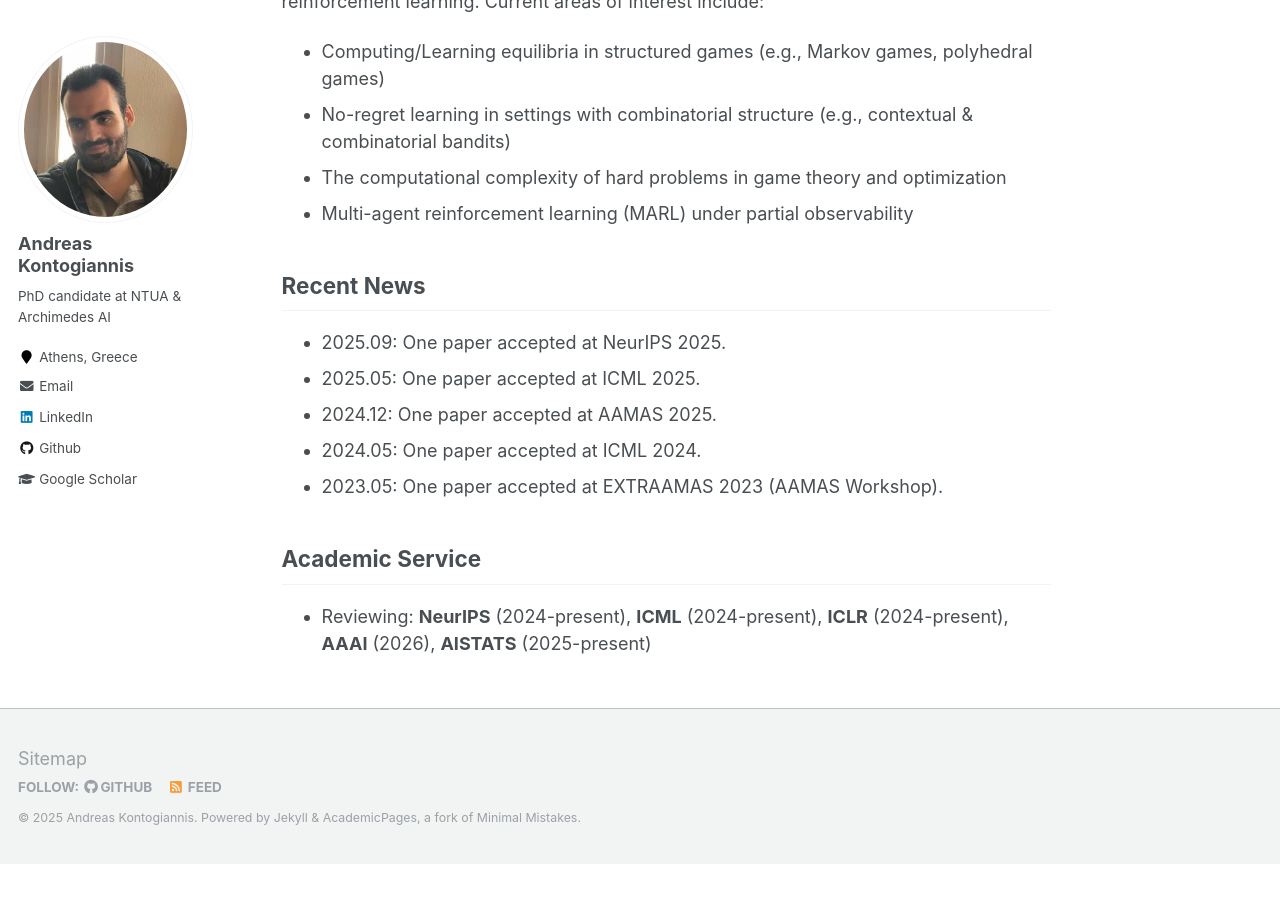
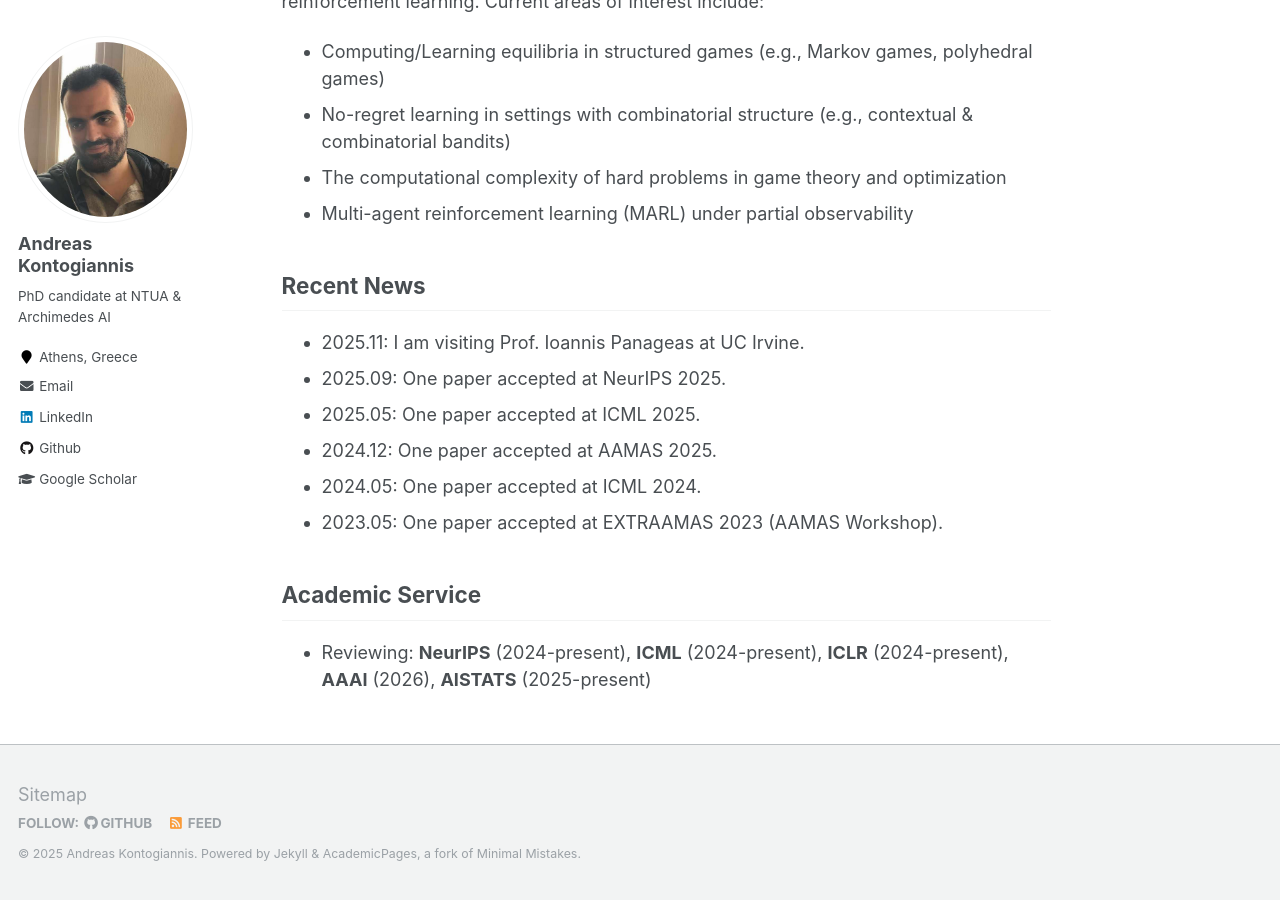
Before and after one commit to ddaedalus/ddaedalus.github.io, a Jekyll site: the page built from _pages/about.md, in a window 1280 px wide and 900 px high, scrolled down 733 px. Built offline with Jekyll 4.4.1, drawn with Linux system fonts in a browser that asks for light colours; before the commit the page ends 1597 px from its top, so only the background shows below that.

Commit message:
Update about.md

```diff
--- a/_pages/about.md
+++ b/_pages/about.md
@@ -23,6 +23,7 @@ In general, my research lies at the intersection of game theory, online learning
 * Multi-agent reinforcement learning (MARL) under partial observability
 
 ## Recent News
+- 2025.11: I am visiting Prof. Ioannis Panageas at UC Irvine.
 - 2025.09: One paper accepted at NeurIPS 2025.
 - 2025.05: One paper accepted at ICML 2025.
 - 2024.12: One paper accepted at AAMAS 2025.
```
